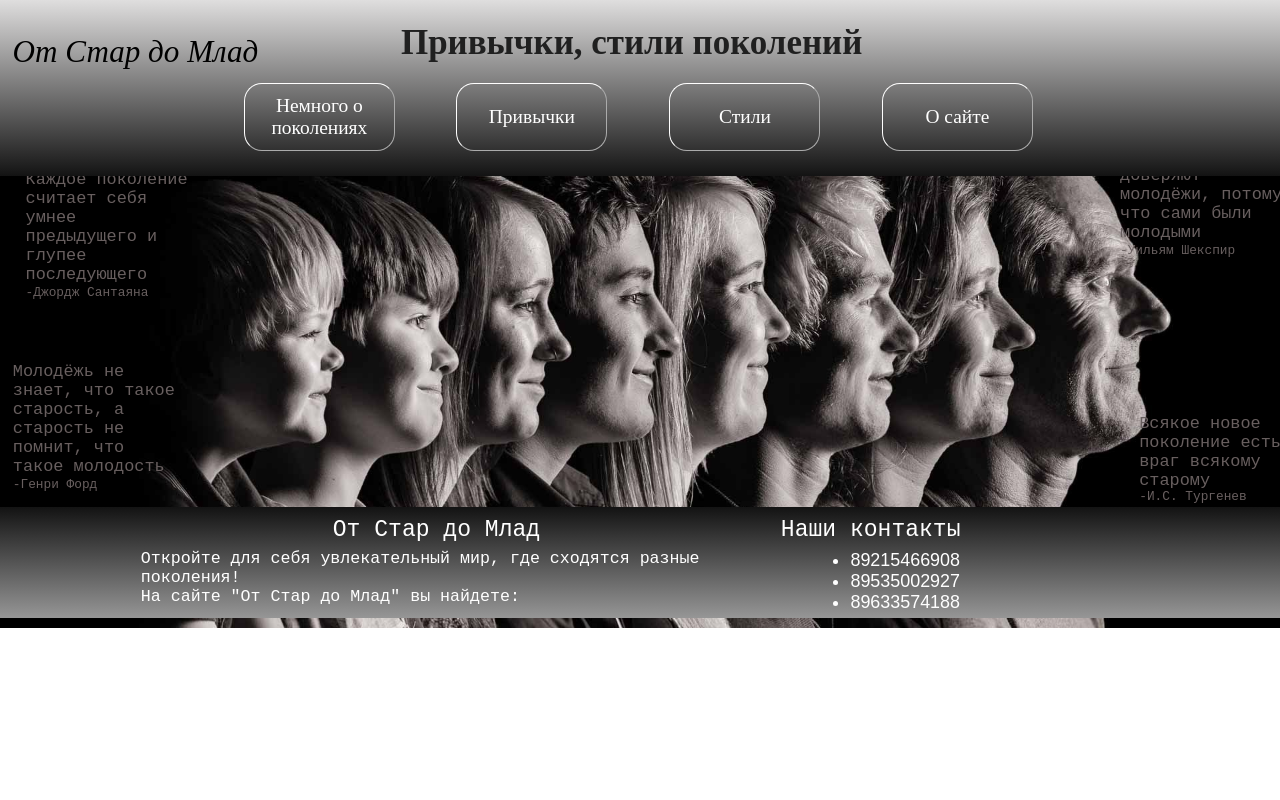
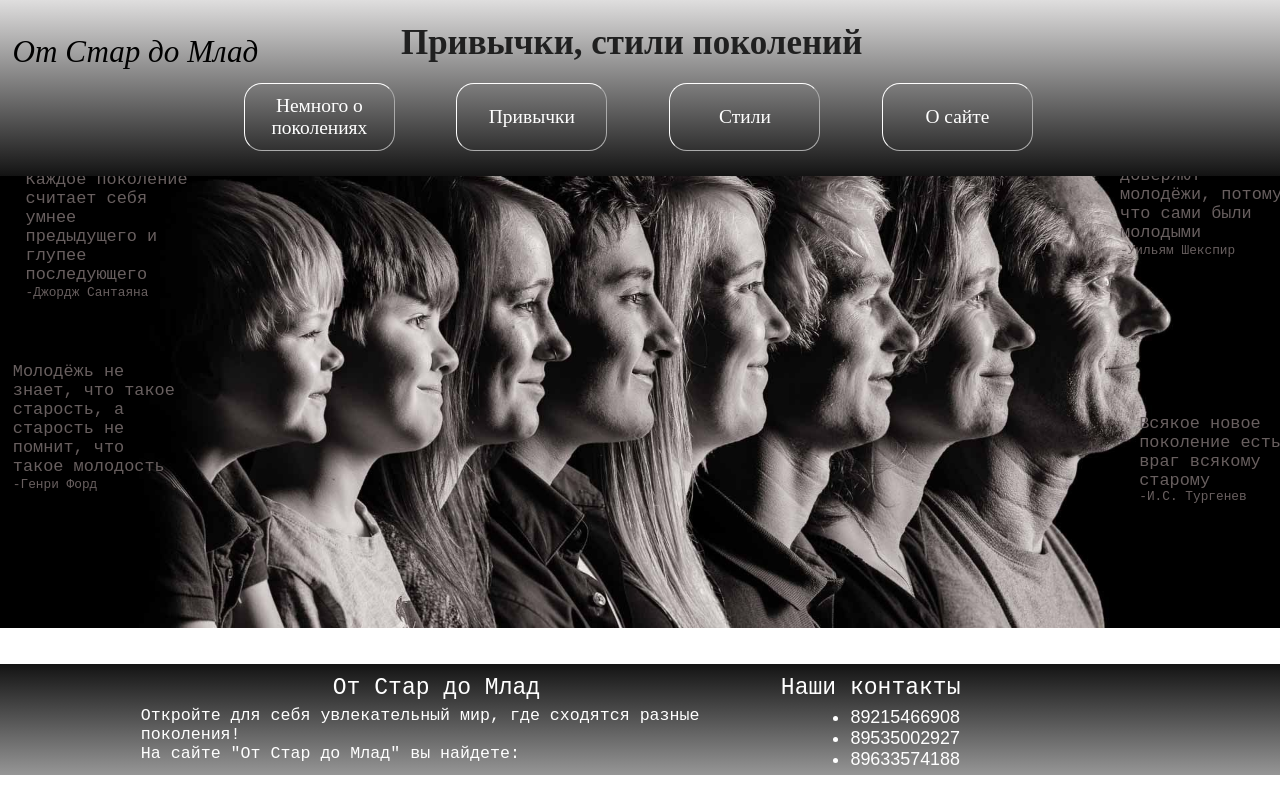
Before and after one commit to Dimaaaaaaaaaaaaaaaaaaaaaaaaaaaaaaaaaa/Pokolenie, a plain HTML site: page index.html in a window 1280 px wide. Drawn offline with Linux system fonts and the light colour scheme.

Commit message:
Add files via upload

```diff
--- a/index.html
+++ b/index.html
@@ -133,7 +133,7 @@
                 height: 8.65vw;
                 background: linear-gradient( rgb(19, 19, 19), rgb(150, 150, 150));
                 position: absolute;
-                top: 39.6vw;
+                top: 83vh;
                 .podtext1, .podtext2, .podtext3, .podtext4 {
                 position: absolute;
                 color: white;
```
